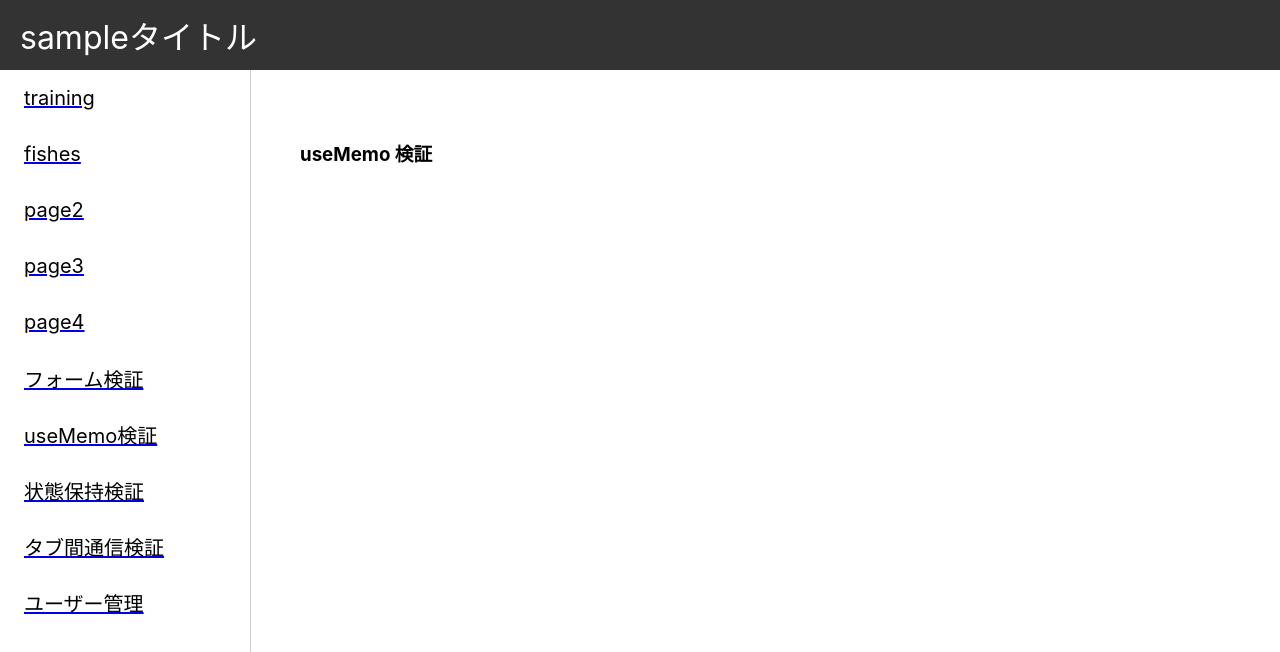
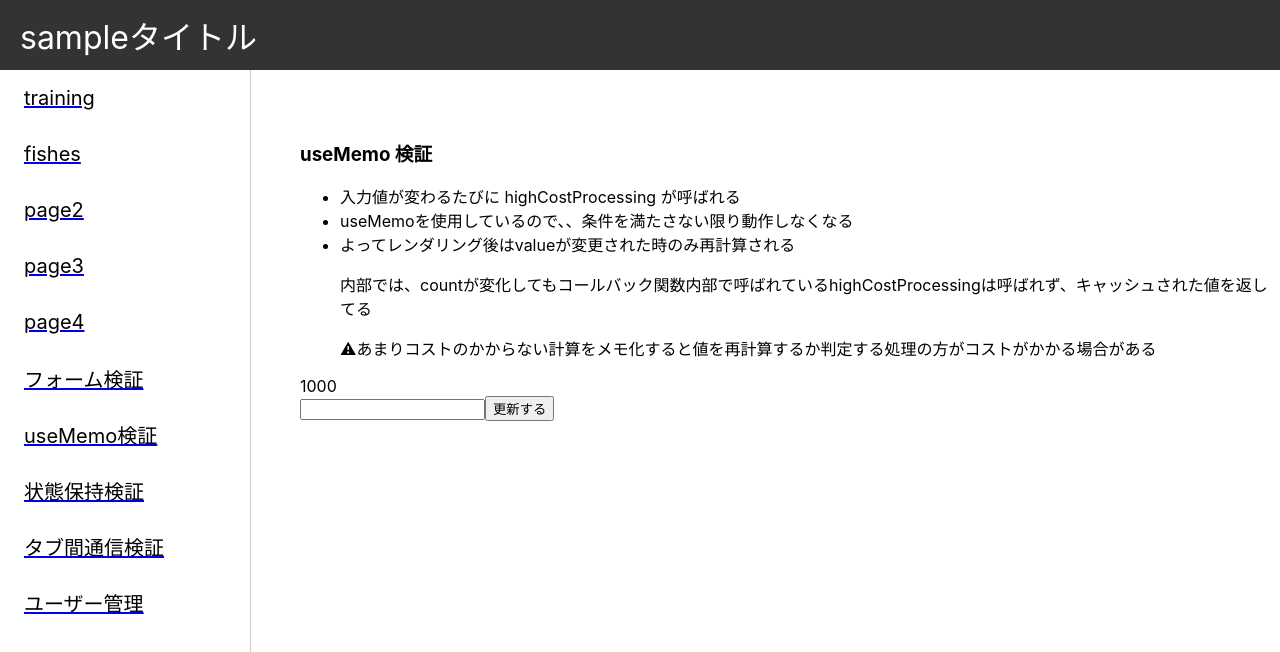
Before and after one commit to Snails8/react-module, a React (Create React App) app in the folder frontend/: page /useMemo in a window 1280 px wide. Shown: the top 652 px of the page. Built offline with nearby package versions, Linux system fonts and the light colour scheme.

Commit message:
add: useMemo 検証

```diff
--- a/frontend/src/pages/UseMemoPage/UseMemoPage.tsx
+++ b/frontend/src/pages/UseMemoPage/UseMemoPage.tsx
@@ -1,14 +1,46 @@
-import React from "react";
+import React, { useMemo, useState } from "react";
 import { BasePage } from "../../components/templates/BasePage/BasePage";
 
 export const UseMemoPage = ({
 
 }) => {
+    const [value, setValue] = useState(0);
+    const [count, setCount] = useState(0);
+
+    // Usage
+    const memorizedValue = useMemo(() => {
+        return highCostProcessing(value)
+    },[value]);
+
     return (
         <>
             <BasePage>
                 <h3>useMemo 検証</h3>
+                <ul>
+                    <li>入力値が変わるたびに highCostProcessing が呼ばれる</li>
+                    <li>useMemoを使用しているので、、条件を満たさない限り動作しなくなる</li>
+                    <li>よってレンダリング後はvalueが変更された時のみ再計算される</li>
+                    <p>内部では、countが変化してもコールバック関数内部で呼ばれているhighCostProcessingは呼ばれず、キャッシュされた値を返してる</p>
+                <p>⚠︎あまりコストのかからない計算をメモ化すると値を再計算するか判定する処理の方がコストがかかる場合がある</p>
+                </ul>
+
+                <div>{memorizedValue}</div>
+                <input type="text" onChange={(e:React.ChangeEvent<HTMLInputElement>) => {
+                    const targetValue: number = Number(e.target.value);
+                    setValue(targetValue);
+                }} />
+                <button onClick={() => setCount(count + 1)}>更新する</button>
             </BasePage>
         </>
     )
 }
+
+
+const highCostProcessing = (inputValue: number) => {
+    let calculateValue = Number(inputValue);
+    for (let i = 0; i < 1000; i++) {
+        calculateValue += 1;
+    }
+    console.log("Finished");
+    return calculateValue;
+};
```
